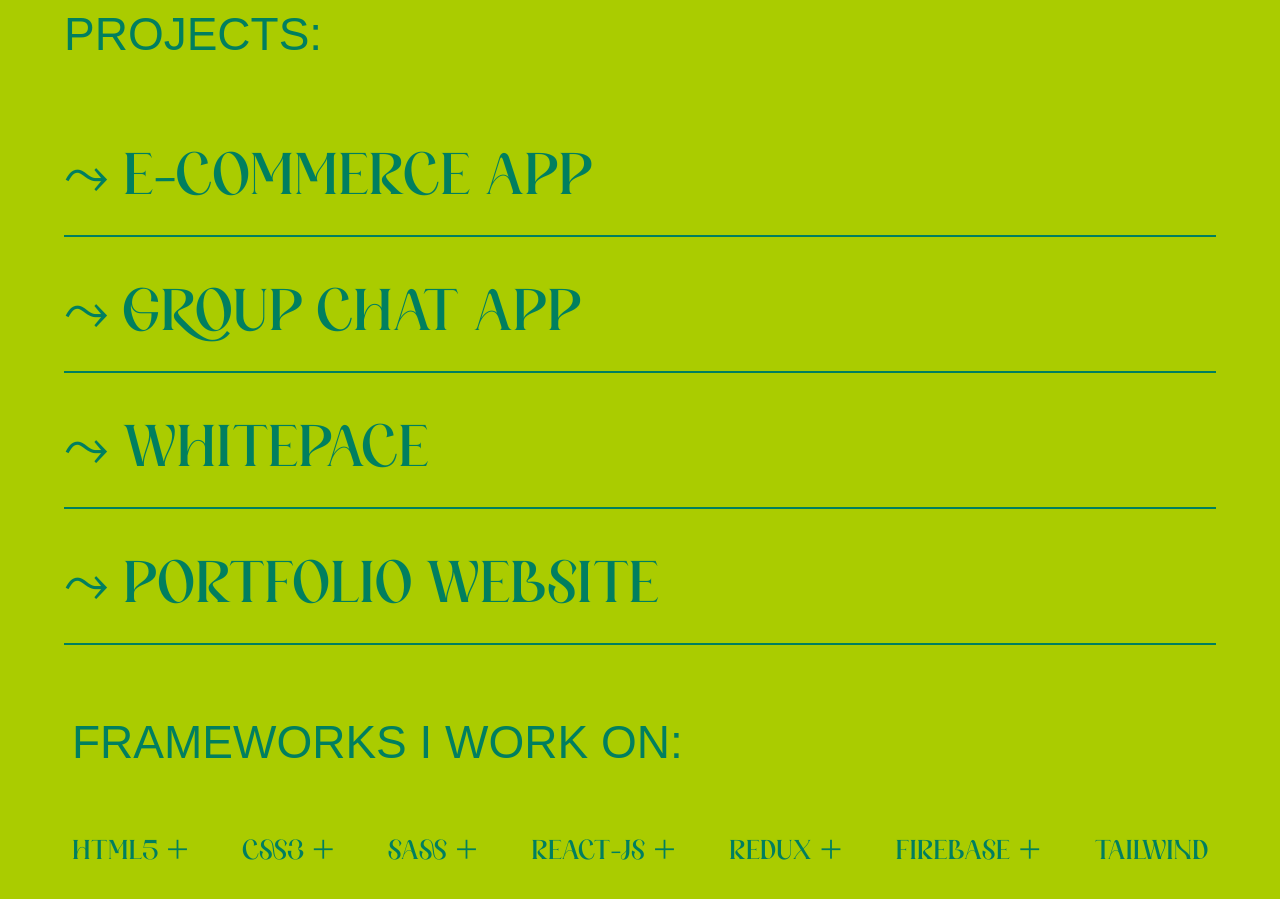
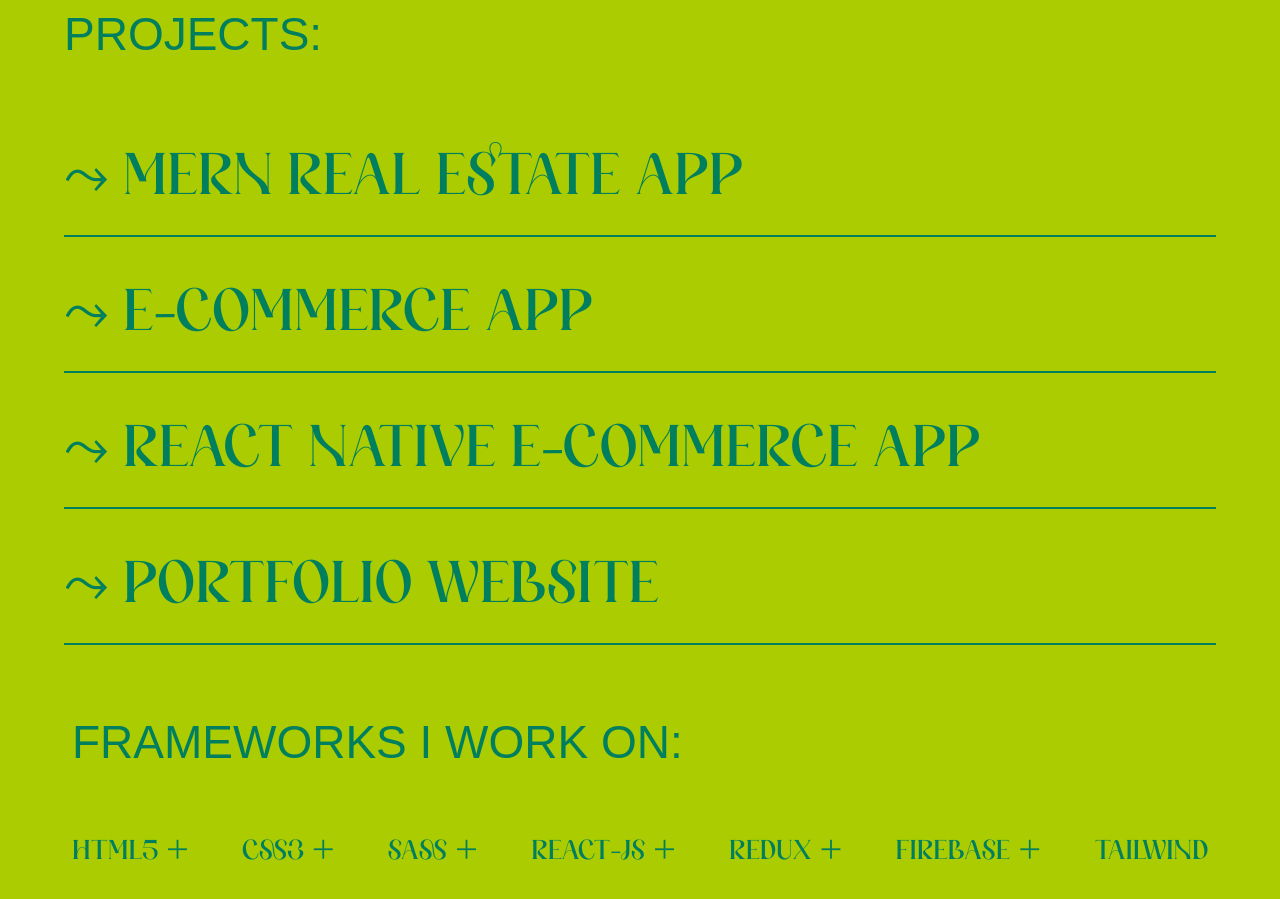
Before and after one commit to pr4th4meshh/p4-portfolio, a React (Vite) app: page / in a window 1280 px wide. Shown: the part 1000-1899 px from the top of the page. Built offline with nearby package versions, Linux system fonts and the light colour scheme.

Commit message:
update: changed displayed projects

```diff
--- a/src/components/Projects.jsx
+++ b/src/components/Projects.jsx
@@ -14,9 +14,9 @@ const Projects = () => {
         <div className={`${styles.paddingX}`} >
             <h1 className={` ${style.h1m} `} >PROJECTS:</h1>
             <ul className={` ${style.ul} `} >
+                <li><a href="https://github.com/pr4th4meshh/MERN-real-estate-app"><h1 className={`${style.h1}`}>⤳ MERN REAL ESTATE APP</h1></a></li>
                 <li><a href="https://github.com/pr4th4meshh/p4-ecommerce"><h1 className={`${style.h1}`} >⤳ E-COMMERCE APP</h1></a></li>
-                <li><a href="https://github.com/pr4th4meshh/chat-app-firebase"><h1 className={`${style.h1}`}>⤳ GROUP CHAT APP</h1></a></li>
-                <li><a href="https://github.com/pr4th4meshh/whitepace-web"><h1 className={`${style.h1}`}>⤳ WHITEPACE</h1></a></li>
+                <li><a href="https://github.com/pr4th4meshh/react-native-expo"><h1 className={`${style.h1}`}>⤳ REACT NATIVE E-COMMERCE APP</h1></a></li>
                 <li><a href="https://github.com/pr4th4meshh/p4-portfolio"><h1 className={`${style.h1}`}>⤳ PORTFOLIO WEBSITE</h1></a></li>
             </ul>
         </div>
```
